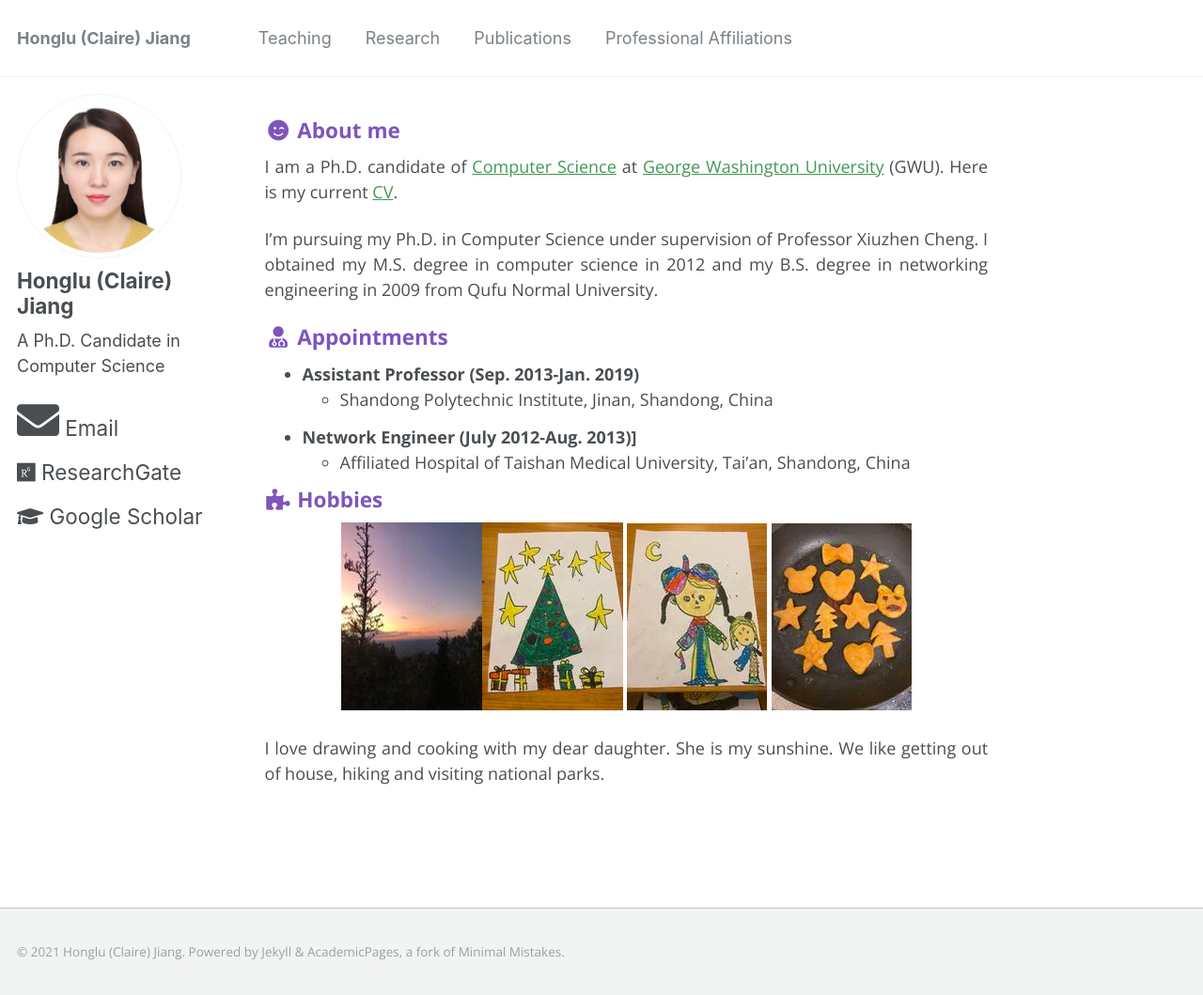
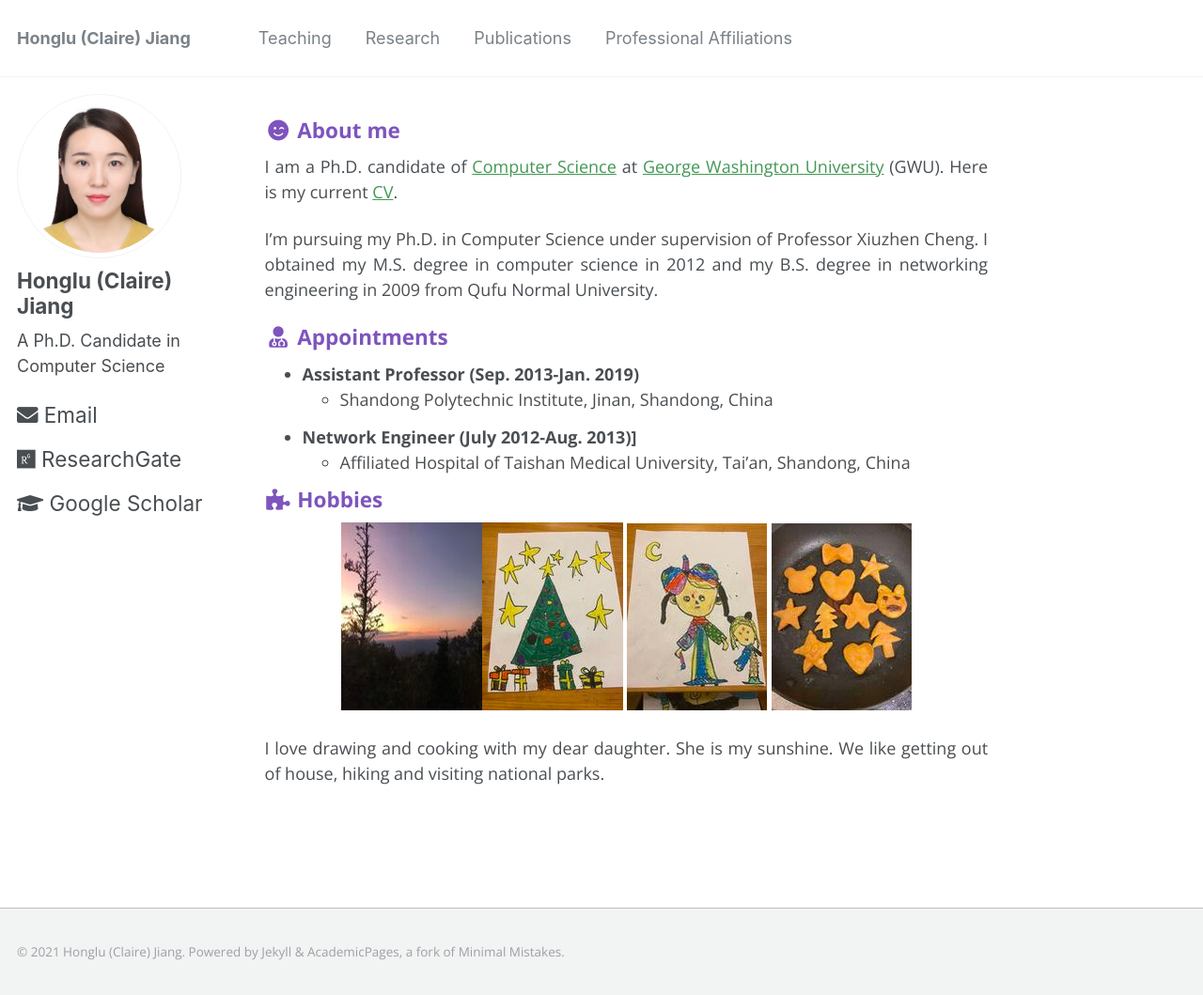
Before and after one commit to hljiang0720/hljiang.github.io, a Jekyll site: the page built from _pages/about.md, in a window 1280 px wide and 1059 px high. Shown: the whole window at 94% size. Built offline with Jekyll 4.4.1, drawn with Linux system fonts in a browser that asks for light colours.

Commit message:
commit md;

```diff
--- a/_includes/author-profile.html
+++ b/_includes/author-profile.html
@@ -32,13 +32,13 @@
         <li><a href="{{ author.uri }}"><i class="fas fa-link" aria-hidden="true"></i> {{ site.data.ui-text[site.locale].website_label | default: "Website" }}</a></li>
       {% endif %}
       {% if author.email %}
-        <li><a href="mailto:{{ author.email }}"><i class="fas fa-envelope fa-2x" aria-hidden="true"></i> {{ site.data.ui-text[site.locale].email_label | default: "Email" }}</a></li>
+        <li><a href="mailto:{{ author.email }}"><i class="fas fa-envelope font-size:$type-size-7;" aria-hidden="true"></i> {{ site.data.ui-text[site.locale].email_label | default: "Email" }}</a></li>
       {% endif %}
       {% if author.keybase %}
         <li><a href="https://keybase.io/{{ author.keybase }}"><i class="fas fa-key" aria-hidden="true"></i> Keybase</a></li>
       {% endif %}
        {% if author.researchgate %}
-        <li><a href="{{ author.researchgate }}"><i class="fab fa-researchgate fa-1x" aria-hidden="true"></i> ResearchGate</a></li>
+        <li><a href="{{ author.researchgate }}"><i class="fab fa-researchgate font-size:$type-size-7" aria-hidden="true"></i> ResearchGate</a></li>
       {% endif %}
       {% if author.twitter %}
         <li><a href="https://twitter.com/{{ author.twitter }}"><i class="fab fa-twitter-square" aria-hidden="true"></i> Twitter</a></li>
```
